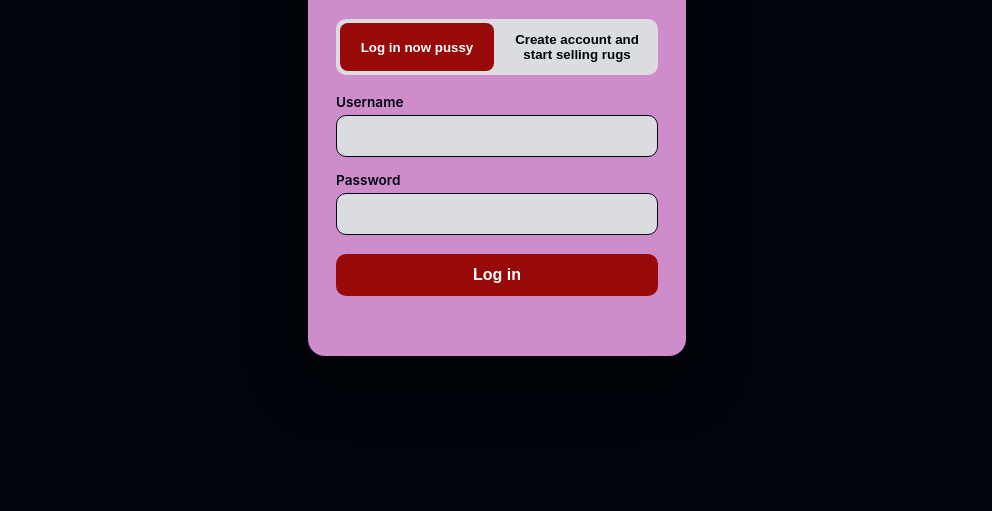
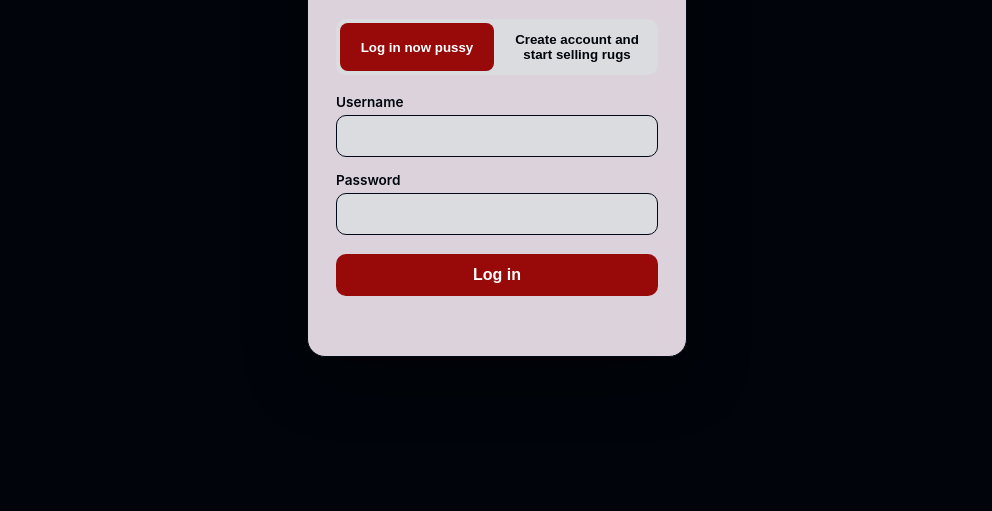
Before and after one commit to phill-svg/wesellrugs, a website: page public/index.html in a window 1280 px wide. Shown: the part 289-800 px from the top of the page, without its empty margins (143-1135 px from the left). Drawn offline with Linux system fonts and the light colour scheme; no server answers.

Commit message:
Update styles.css

```diff
--- a/public/styles.css
+++ b/public/styles.css
@@ -1,6 +1,6 @@
 :root {
   --bg: #01040a;
-  --panel: #cf8ccb;
+  --panel: #dcd2dc;
   --panel-2: #dadcdf;
   --line: #010818;
   --text: #020703;
```
